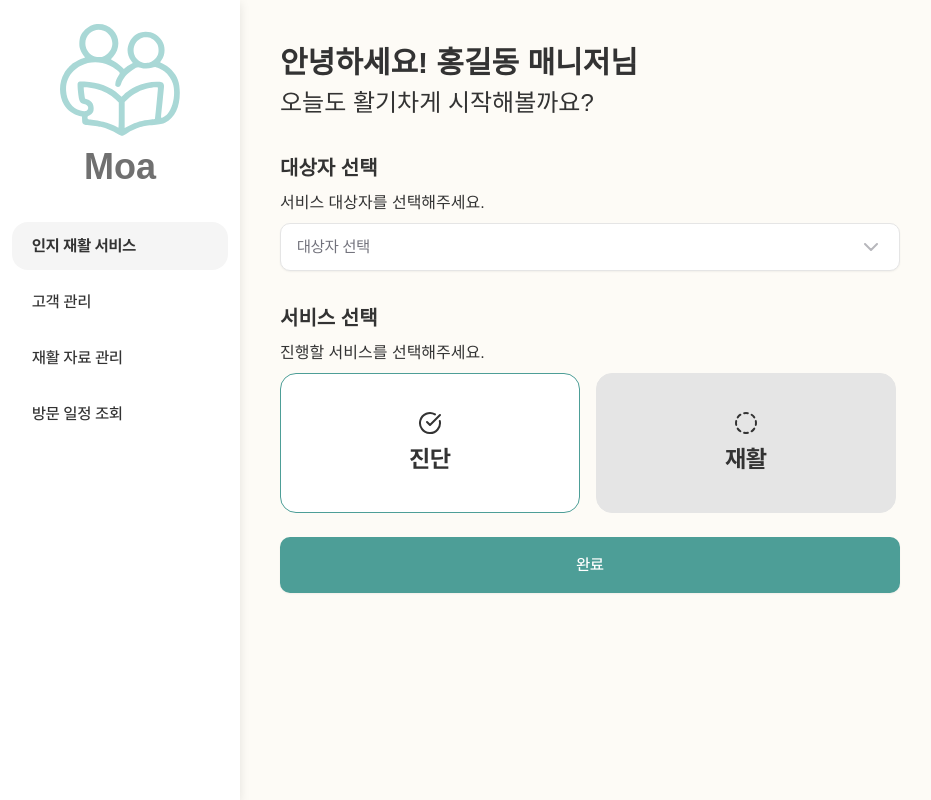
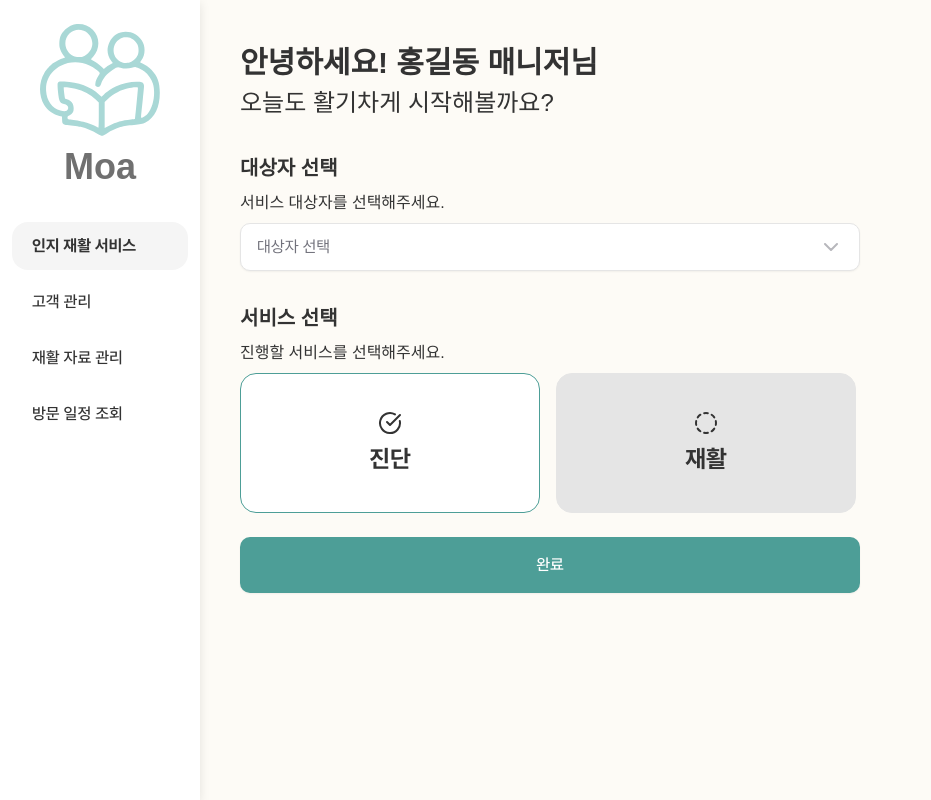
Before and after one commit to swssbw/moa, a Next.js app: page /service in a window 1280 px wide. Shown: the whole page, without its empty margins (0-931 px from the left). Built offline with nearby package versions, Linux system fonts and the light colour scheme; a web font is replaced by a local one.

Commit message:
feat: 진단화면 마크업

```diff
--- a/src/app/(moa)/layout.tsx
+++ b/src/app/(moa)/layout.tsx
@@ -1,14 +1,14 @@
-"use client";
+'use client';
 
-import Logo from "@/components/logo";
-import Link from "next/link";
-import { usePathname } from "next/navigation";
+import Logo from '@/components/logo';
+import Link from 'next/link';
+import { usePathname } from 'next/navigation';
 
 const menuItems = [
-  { text: "인지 재활 서비스", path: "/service" },
-  { text: "고객 관리", path: "/customer" },
-  { text: "재활 자료 관리", path: "/contents" },
-  { text: "방문 일정 조회", path: "/schedule" },
+  { text: '인지 재활 서비스', path: '/service' },
+  { text: '고객 관리', path: '/customer' },
+  { text: '재활 자료 관리', path: '/contents' },
+  { text: '방문 일정 조회', path: '/schedule' },
 ];
 
 export default function RootLayout({
@@ -19,16 +19,16 @@ export default function RootLayout({
   const pathname = usePathname();
 
   return (
-    <div className="flex h-dvh w-dvw flex-row overflow-hidden">
+    <div className='flex h-dvh w-dvw flex-row overflow-hidden'>
       {/* 사이드바 */}
-      <div className="w-[240px] flex-shrink-0 bg-[#ffffff] p-[20px_0] shadow-[0px_3px_10px_rgba(0,0,0,0.1)]">
-        <div className="flex flex-col gap-2">
-          <div className="flex flex-col items-center">
+      <div className='w-[200px] flex-shrink-0 bg-[#ffffff] p-[20px_0] shadow-[0px_3px_10px_rgba(0,0,0,0.1)]'>
+        <div className='flex flex-col gap-2'>
+          <div className='flex flex-col items-center'>
             <Logo />
-            <h1 className="font-hakgyo text-[#707070]">Moa</h1>
+            <h1 className='font-hakgyo text-[#707070]'>Moa</h1>
           </div>
 
-          <ul className="flex flex-col gap-1 p-[12px]">
+          <ul className='flex flex-col gap-1 p-[12px]'>
             {menuItems.map((item) => {
               const isActive = pathname.startsWith(item.path);
 
@@ -36,18 +36,14 @@ export default function RootLayout({
                 <Link
                   href={item.path}
                   key={item.path}
-                  className="text-decoration-none text-inherit"
+                  className='text-decoration-none text-inherit'
                 >
                   <li
                     className={`rounded-[16px] p-[12px_20px] transition-colors duration-200 ${
-                      isActive ? "bg-neutral-100" : ""
+                      isActive ? 'bg-neutral-100' : ''
                     }`}
                   >
-                    <span
-                      className={` ${isActive ? "font-bold" : "font-medium"}`}
-                    >
-                      {item.text}
-                    </span>
+                    <span className={` ${isActive ? 'font-bold' : 'font-medium'}`}>{item.text}</span>
                   </li>
                 </Link>
               );
@@ -57,7 +53,7 @@ export default function RootLayout({
       </div>
 
       {/* 콘텐트 영역 */}
-      <div className="h-full flex-1 overflow-auto p-[40px]">{children}</div>
+      <div className='h-full flex-1 overflow-auto p-[40px]'>{children}</div>
     </div>
   );
 }
--- a/src/app/(moa)/service/page.tsx
+++ b/src/app/(moa)/service/page.tsx
@@ -1,24 +1,19 @@
-"use client";
-import Nl2br from "@/components/Nl2br";
-import { useState } from "react";
-import { Button } from "@/components/ui/button";
-import { CircleCheckBig, CircleDashed } from "lucide-react";
-import {
-  Select,
-  SelectContent,
-  SelectItem,
-  SelectTrigger,
-  SelectValue,
-} from "@/components/ui/select";
+'use client';
+import Nl2br from '@/components/Nl2br';
+import { useState } from 'react';
+import { Button } from '@/components/ui/button';
+import { CircleCheckBig, CircleDashed } from 'lucide-react';
+import { Select, SelectContent, SelectItem, SelectTrigger, SelectValue } from '@/components/ui/select';
+import Link from 'next/link';
 
 const steps = [
   {
-    label: "대상자 선택",
+    label: '대상자 선택',
     description: `서비스 대상자를 선택해주세요.`,
   },
   {
-    label: "서비스 선택",
-    description: "진행할 서비스를 선택해주세요.",
+    label: '서비스 선택',
+    description: '진행할 서비스를 선택해주세요.',
   },
 ];
 
@@ -26,85 +21,89 @@ export default function Home() {
   // const target = useGlobalStore((state) => state.targetName);
   // const setTargetName = useGlobalStore((state) => state.setTargetName);
 
-  const [target, setTarget] = useState("");
-  const [selectedTest, setSelectedTest] = useState("A");
+  const [target, setTarget] = useState('');
+  const [selectedTest, setSelectedTest] = useState('A');
 
   return (
-    <div className="w-full flex-1 gap-4">
-      <div className="mb-4 gap-1">
-        <h2 className="font-ibm font-bold">
+    <div className='w-full flex-1 gap-4'>
+      <div className='mb-4 gap-1'>
+        <h2 className='font-ibm font-bold'>
           <Nl2br>안녕하세요! 홍길동 매니저님</Nl2br>
         </h2>
 
-        <h3 className="font-ibm font-medium">오늘도 활기차게 시작해볼까요?</h3>
+        <h3 className='font-ibm font-medium'>오늘도 활기차게 시작해볼까요?</h3>
       </div>
 
-      <div className="flex flex-col gap-4">
-        <div className="flex flex-col gap-1">
-          <h4 className="font-ibm font-bold">{steps[0].label}</h4>
-          <p className="font-ibm font-medium">{steps[0].description}</p>
+      <div className='flex flex-col gap-4'>
+        <div className='flex flex-col gap-1'>
+          <h4 className='font-ibm font-bold'>{steps[0].label}</h4>
+          <p className='font-ibm font-medium'>{steps[0].description}</p>
 
-          <Select value={target} onValueChange={(value) => setTarget(value)}>
+          <Select
+            value={target}
+            onValueChange={(value) => setTarget(value)}
+          >
             <SelectTrigger
-              className="border-input w-[620px] border bg-white"
-              size="sm"
+              className='border-input w-[620px] border bg-white'
+              size='sm'
             >
-              <SelectValue placeholder="대상자 선택" />
+              <SelectValue placeholder='대상자 선택' />
             </SelectTrigger>
             <SelectContent>
-              <SelectItem value="김길동">김길동</SelectItem>
-              <SelectItem value="이길동">이길동</SelectItem>
+              <SelectItem value='김길동'>김길동</SelectItem>
+              <SelectItem value='이길동'>이길동</SelectItem>
             </SelectContent>
           </Select>
         </div>
 
-        <div className="flex flex-col gap-1">
-          <h4 className="font-ibm font-bold">{steps[1].label}</h4>
-          <p className="font-ibm font-medium">{steps[1].description}</p>
+        <div className='flex flex-col gap-1'>
+          <h4 className='font-ibm font-bold'>{steps[1].label}</h4>
+          <p className='font-ibm font-medium'>{steps[1].description}</p>
 
-          <div className="flex gap-2">
+          <div className='flex gap-2'>
             <label
               className={`border-input relative flex h-[140px] w-[300px] cursor-pointer flex-col items-center justify-center rounded-xl border-1 ${
-                selectedTest === "A"
-                  ? "border-primary bg-white"
-                  : "bg-neutral-200"
+                selectedTest === 'A' ? 'border-primary bg-white' : 'bg-neutral-200'
               }`}
             >
               <input
-                type="radio"
-                name="test"
-                value="A"
-                className="sr-only"
-                checked={selectedTest === "A"}
+                type='radio'
+                name='test'
+                value='A'
+                className='sr-only'
+                checked={selectedTest === 'A'}
                 onChange={(e) => setSelectedTest(e.target.value)}
               />
-              {selectedTest === "A" ? <CircleCheckBig /> : <CircleDashed />}
-              <span className="mt-1 text-2xl font-bold">진단</span>
+              {selectedTest === 'A' ? <CircleCheckBig /> : <CircleDashed />}
+              <span className='mt-1 text-2xl font-bold'>진단</span>
             </label>
 
             <label
               className={`border-input relative flex h-[140px] w-[300px] cursor-pointer flex-col items-center justify-center rounded-xl border-1 ${
-                selectedTest === "B"
-                  ? "border-primary bg-white"
-                  : "bg-neutral-200"
+                selectedTest === 'B' ? 'border-primary bg-white' : 'bg-neutral-200'
               }`}
             >
               <input
-                type="radio"
-                name="test"
-                value="B"
-                className="sr-only"
-                checked={selectedTest === "B"}
+                type='radio'
+                name='test'
+                value='B'
+                className='sr-only'
+                checked={selectedTest === 'B'}
                 onChange={(e) => setSelectedTest(e.target.value)}
               />
-              {selectedTest === "B" ? <CircleCheckBig /> : <CircleDashed />}
-              <span className="mt-1 text-2xl font-bold">재활</span>
+              {selectedTest === 'B' ? <CircleCheckBig /> : <CircleDashed />}
+              <span className='mt-1 text-2xl font-bold'>재활</span>
             </label>
           </div>
 
-          <Button className="mt-2 w-[620px]" size="lg">
-            완료
-          </Button>
+          <Link href='/diagnosis'>
+            <Button
+              className='mt-2 w-[620px]'
+              size='lg'
+            >
+              완료
+            </Button>
+          </Link>
         </div>
       </div>
     </div>
--- /dev/null
+++ b/src/app/(service)/diagnosis/page.tsx
@@ -0,0 +1,28 @@
+import { Button } from '@/components/ui/button';
+import { House, Settings } from 'lucide-react';
+
+export default function Diagnosis() {
+  return (
+    <div className='flex h-dvh w-dvw flex-col'>
+      <div className='flex justify-between px-2 py-1'>
+        <House className='size-3 text-neutral-500' />
+        <Settings className='size-3 text-neutral-500' />
+      </div>
+      <div className='flex-1'>진단 콘텐츠</div>
+      <div className='flex justify-between border-t border-input bg-white p-1'>
+        <Button
+          className='w-[60px]'
+          variant='outline'
+        >
+          이전
+        </Button>
+        <Button
+          className='w-[60px]'
+          variant='secondary'
+        >
+          다음
+        </Button>
+      </div>
+    </div>
+  );
+}
```
